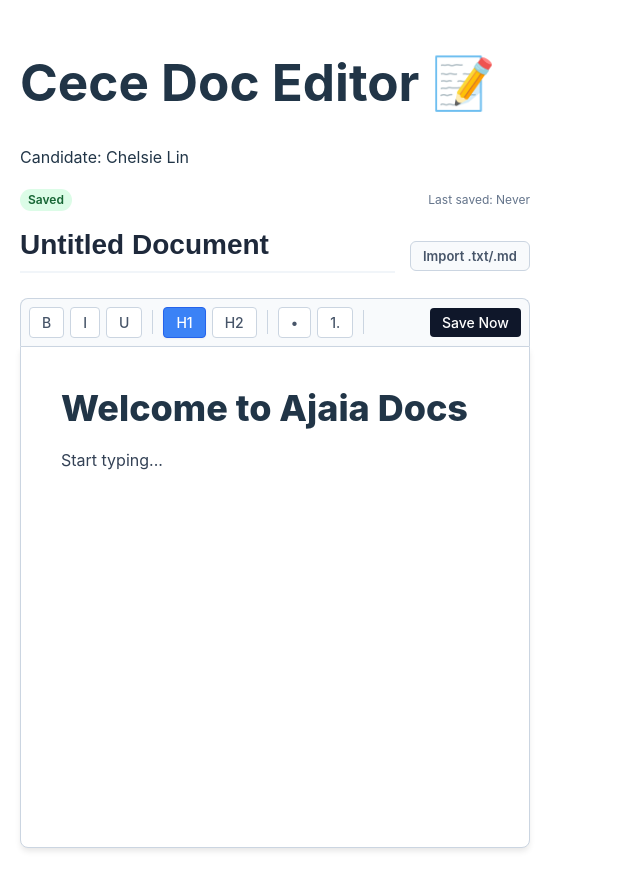
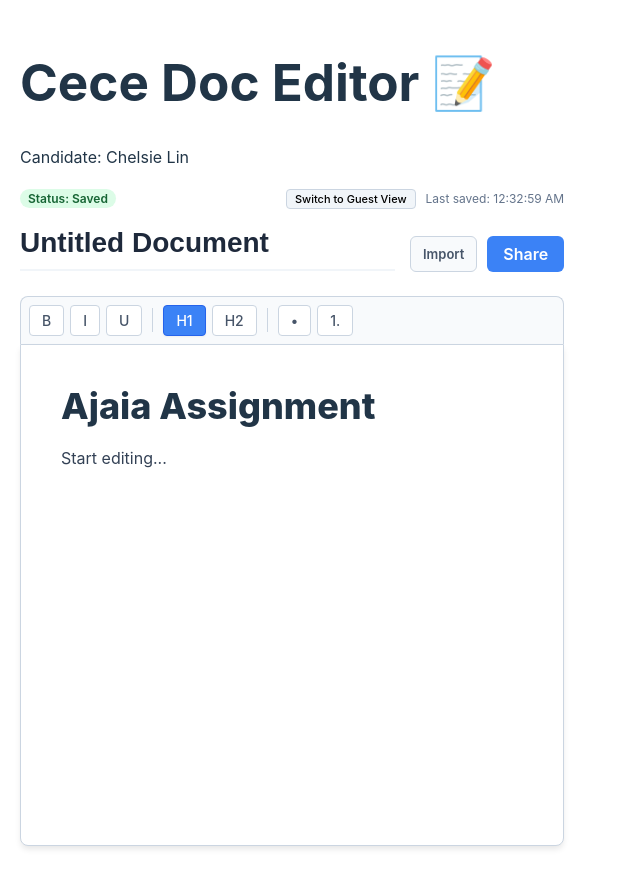
Before and after one commit to chillinxue/collab-doc-editor, a React (Vite) app: page / in a window 1280 px wide. Shown: the whole page, without its empty margins (0-640 px from the left). Built offline with nearby package versions, Linux system fonts and the light colour scheme.

Commit message:
add: feature share

```diff
--- a/src/Editor.css
+++ b/src/Editor.css
@@ -186,3 +186,90 @@
     background: #dbeafe;
     color: #1e40af;
 }
+
+/* Status Badge Colors */
+.status-badge.owner {
+    background: #dcfce7;
+    color: #166534;
+}
+.status-badge.guest {
+    background: #dbeafe;
+    color: #1e40af;
+}
+
+.status-right {
+    display: flex;
+    align-items: center;
+    gap: 10px;
+}
+
+/* Simulation Button */
+.sim-btn {
+    font-size: 11px;
+    background: #f1f5f9;
+    border: 1px solid #cbd5e1;
+    padding: 2px 8px;
+    border-radius: 4px;
+    cursor: pointer;
+}
+
+/* Action Buttons */
+.action-buttons {
+    display: flex;
+    gap: 10px;
+}
+
+.share-btn {
+    background-color: #3b82f6;
+    color: white;
+    border: none;
+    padding: 8px 16px;
+    border-radius: 6px;
+    font-weight: 600;
+    cursor: pointer;
+}
+
+/* Share Modal Styling */
+.share-modal {
+    position: absolute;
+    right: 0;
+    top: 60px;
+    width: 300px;
+    background: white;
+    border: 1px solid #cbd5e1;
+    border-radius: 8px;
+    padding: 15px;
+    box-shadow: 0 10px 15px -3px rgba(0, 0, 0, 0.1);
+    z-index: 100;
+}
+
+.share-input-group {
+    display: flex;
+    gap: 5px;
+    margin: 10px 0;
+}
+.share-input-group input {
+    flex: 1;
+    padding: 5px;
+    font-size: 12px;
+}
+
+.user-list {
+    list-style: none;
+    padding: 0;
+    font-size: 12px;
+}
+.user-list li {
+    padding: 5px 0;
+    border-bottom: 1px solid #f1f5f9;
+}
+
+/* Disabled State for Toolbar */
+.toolbar.disabled {
+    opacity: 0.5;
+    pointer-events: none;
+}
+
+.tiptap-editor.readonly {
+    background-color: #f8fafc;
+}
--- a/src/Editor.jsx
+++ b/src/Editor.jsx
@@ -1,4 +1,4 @@
-import { useState, useEffect, useCallback, useRef } from 'react'; // Added useRef
+import { useState, useEffect, useCallback, useRef } from 'react';
 import { useEditor, EditorContent } from '@tiptap/react';
 import StarterKit from '@tiptap/starter-kit';
 import Underline from '@tiptap/extension-underline';
@@ -10,53 +10,46 @@ const Editor = () => {
     const [saveStatus, setSaveStatus] = useState('Saved');
     const [lastSaved, setLastSaved] = useState(localStorage.getItem('last-saved-time') || 'Never');
 
-    // --- Refs ---
+    // --- Task 3: Sharing States ---
+    const [isOwner, setIsOwner] = useState(true);
+    const [sharedUsers, setSharedUsers] = useState(['colleague@ajaia.com']);
+    const [newEmail, setNewEmail] = useState('');
+    const [showShareModal, setShowShareModal] = useState(false);
+
     const fileInputRef = useRef(null);
 
     // --- Persistence Logic ---
-    const handleSave = useCallback((content, currentTitle) => {
-        setSaveStatus('Saving...');
+    const handleSave = useCallback(
+        (content, currentTitle) => {
+            if (!isOwner) return;
+
+            setSaveStatus('Saving...'); // saveStatus
+
             setTimeout(() => {
                 localStorage.setItem('saved-doc', content);
                 localStorage.setItem('saved-title', currentTitle);
                 const now = new Date().toLocaleTimeString();
                 localStorage.setItem('last-saved-time', now);
+
                 setLastSaved(now);
-            setSaveStatus('Saved');
+                setSaveStatus('Saved'); // saveStatus
             }, 500);
-    }, []);
+        },
+        [isOwner]
+    );
 
-    // Sync title changes
-    useEffect(() => {
-        setSaveStatus('Unsaved');
-        const timeout = setTimeout(() => {
-            localStorage.setItem('saved-title', title);
-            setSaveStatus('Saved');
-        }, 1000);
-        return () => clearTimeout(timeout);
-    }, [title]);
-
-    // --- File Upload Logic ---
+    // --- File Upload ---
     const handleFileUpload = (event) => {
         const file = event.target.files[0];
-        if (!file) return;
-
-        // Restriction check for Task 2
-        if (!file.name.endsWith('.txt') && !file.name.endsWith('.md')) {
-            alert('Unsupported file type. Please use .txt or .md');
-            return;
-        }
+        if (!file || !isOwner) return;
 
         const reader = new FileReader();
         reader.onload = (e) => {
-            const content = e.target.result;
             if (editor) {
-                // Update editor content
-                editor.commands.setContent(content);
-                // Update title based on filename (removing extension)
+                editor.commands.setContent(e.target.result);
                 const newTitle = file.name.replace(/\.[^/.]+$/, '');
                 setTitle(newTitle);
-                setSaveStatus('Imported');
+                setSaveStatus('Imported'); // use saveStatus
             }
         };
         reader.readAsText(file);
@@ -65,13 +58,25 @@ const Editor = () => {
     // --- TipTap Initialization ---
     const editor = useEditor({
         extensions: [StarterKit, Underline],
-        content: localStorage.getItem('saved-doc') || '<h1>Welcome to Ajaia Docs</h1><p>Start typing...</p>',
+        content: localStorage.getItem('saved-doc') || '<h1>Ajaia Assignment</h1><p>Start editing...</p>',
+        editable: isOwner,
         onUpdate: ({ editor }) => {
-            setSaveStatus('Unsaved');
-            const html = editor.getHTML();
-            handleSave(html, title);
+            setSaveStatus('Unsaved'); // saveStatus
+            handleSave(editor.getHTML(), title);
         },
     });
+
+    useEffect(() => {
+        if (editor) editor.setEditable(isOwner);
+    }, [isOwner, editor]);
+
+    // --- Sharing Logic ---
+    const handleAddUser = () => {
+        if (newEmail && !sharedUsers.includes(newEmail)) {
+            setSharedUsers([...sharedUsers, newEmail]); // setSharedUsers
+            setNewEmail('');
+        }
+    };
 
     if (!editor) return null;
 
@@ -79,43 +84,66 @@ const Editor = () => {
 
     return (
         <div className='editor-wrapper'>
-            {/* Status Bar */}
             <div className='status-bar'>
+                <div className='status-left'>
+                    {/* use saveStatus to change Badge color */}
                     <span className={`status-badge ${saveStatus.toLowerCase().replace('...', '').replace(' ', '-')}`}>
-                    {saveStatus}
+                        {isOwner ? `Status: ${saveStatus}` : 'Read-Only Mode'}
                     </span>
+                </div>
+                <div className='status-right'>
+                    <button className='sim-btn' onClick={() => setIsOwner(!isOwner)}>
+                        Switch to {isOwner ? 'Guest View' : 'Owner View'}
+                    </button>
                     <span className='last-saved'>Last saved: {lastSaved}</span>
                 </div>
+            </div>
 
-            {/* Title & Import Section */}
             <div className='header-main'>
-                <div className='title-container' style={{ flex: 1 }}>
                 <input
                     className='title-input'
                     type='text'
                     value={title}
                     onChange={(e) => setTitle(e.target.value)}
-                        placeholder='Enter document title...'
+                    disabled={!isOwner}
                 />
+
+                <div className='action-buttons'>
+                    <button className='import-btn' onClick={() => fileInputRef.current.click()} disabled={!isOwner}>
+                        Import
+                    </button>
+                    <button className='share-btn' onClick={() => setShowShareModal(!showShareModal)}>
+                        Share
+                    </button>
+                </div>
+                <input type='file' ref={fileInputRef} onChange={handleFileUpload} style={{ display: 'none' }} />
             </div>
 
-                {/* Hidden File Input & Custom Button */}
-                <div className='import-action'>
+            {/* Share Modal*/}
+            {showShareModal && (
+                <div className='share-modal'>
+                    <h4>Share Settings</h4>
+                    <div className='share-input-group'>
                         <input
-                        type='file'
-                        ref={fileInputRef}
-                        onChange={handleFileUpload}
-                        accept='.txt,.md'
-                        style={{ display: 'none' }}
+                            type='email'
+                            placeholder='Email address'
+                            value={newEmail}
+                            onChange={(e) => setNewEmail(e.target.value)}
                         />
-                    <button className='import-btn' onClick={() => fileInputRef.current.click()}>
-                        Import .txt/.md
-                    </button>
+                        <button onClick={handleAddUser}>Add</button>
                     </div>
+                    <ul className='user-list'>
+                        <li>
+                            <strong>You</strong> (Owner)
+                        </li>
+                        {sharedUsers.map((user) => (
+                            <li key={user}>{user} (Viewer)</li>
+                        ))}
+                    </ul>
                 </div>
+            )}
 
-            {/* Toolbar */}
-            <div className='toolbar'>
+            <div className={`toolbar ${!isOwner ? 'disabled' : ''}`}>
                 <button onClick={() => editor.chain().focus().toggleBold().run()} className={isBtnActive('bold')}>
                     B
                 </button>
@@ -154,14 +182,9 @@ const Editor = () => {
                 >
                     1.
                 </button>
-                <div className='divider' />
-                <button className='manual-save-btn' onClick={() => handleSave(editor.getHTML(), title)}>
-                    Save Now
-                </button>
             </div>
 
-            {/* Editor Area */}
-            <div className='tiptap-editor'>
+            <div className={`tiptap-editor ${!isOwner ? 'readonly' : ''}`}>
                 <EditorContent editor={editor} />
             </div>
         </div>
```
Lines whose indentation alone changed are shown as unchanged.
